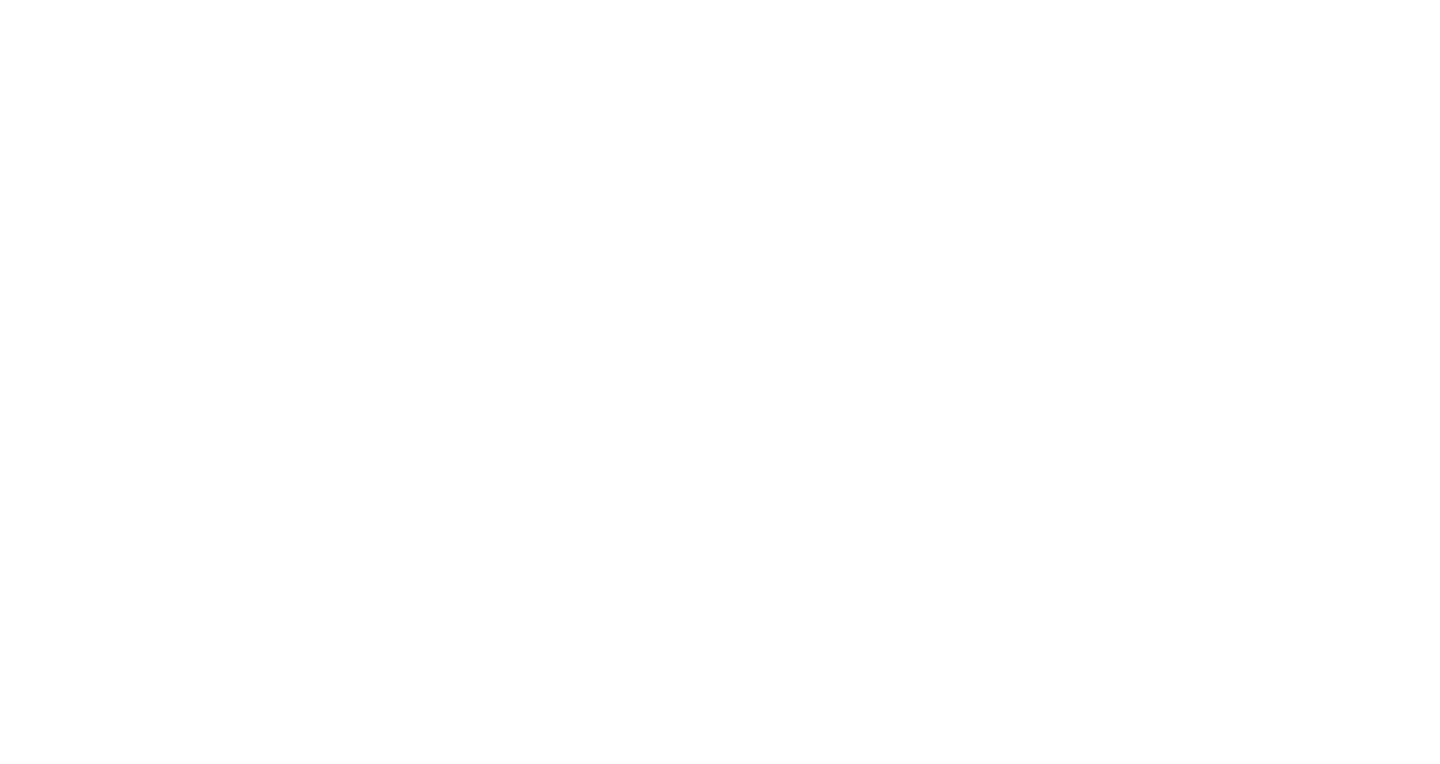
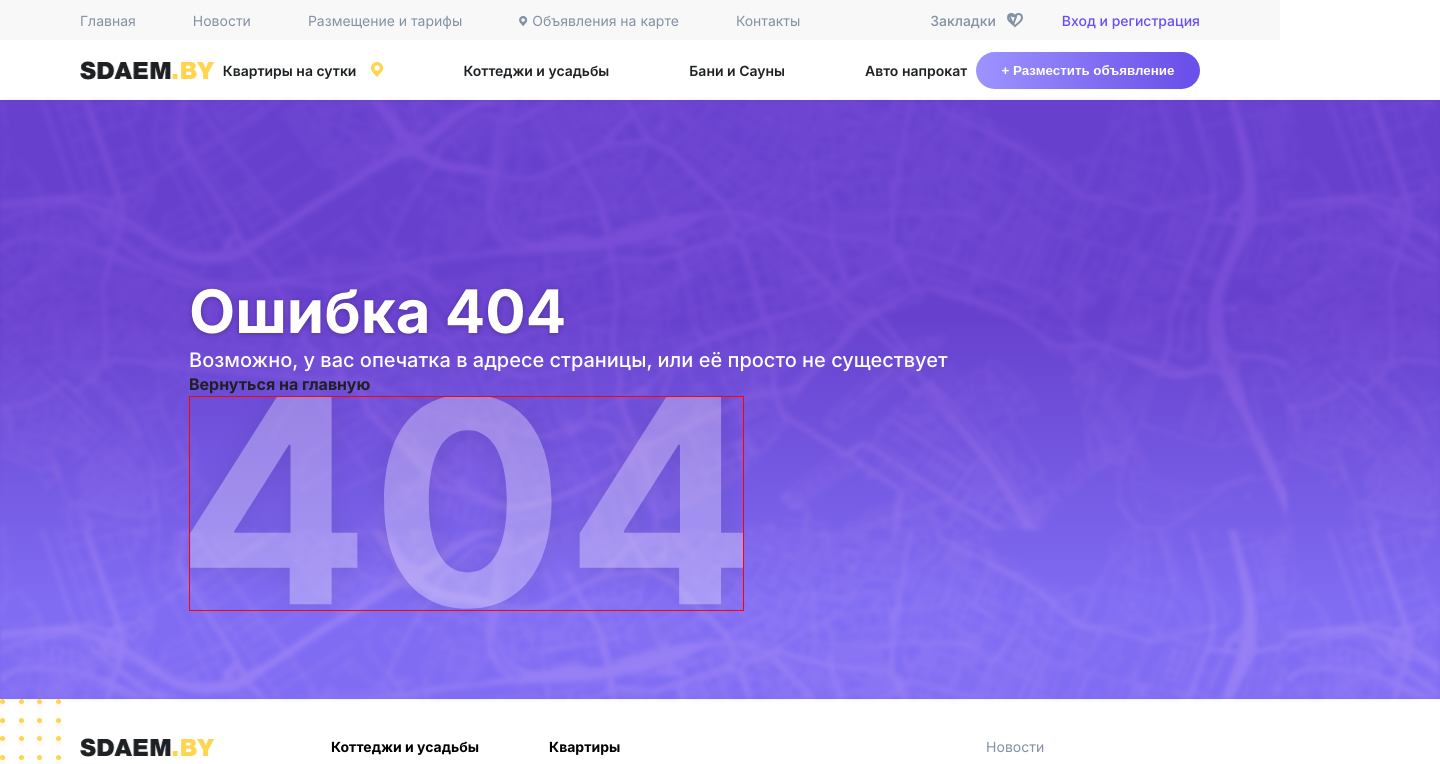
Before and after one commit to AlexBash82/sdaem, a React (Create React App) app: page / in a window 1280 px wide. Before the commit this address had no page. Shown: the top 764 px of the page, 1440 px wide, since content can reach past the window. Built offline with nearby package versions, Linux system fonts and the light colour scheme.

Commit message:
starting 404

```diff
--- a/src/App.tsx
+++ b/src/App.tsx
@@ -2,6 +2,7 @@
 import { Route, Routes } from 'react-router-dom'
 import './App.css';
 import { Contacts } from './pages/Contacts/Conacts';
+import { Error404 } from './pages/Error404/Error404';
 import { Main } from './pages/Main/Main';
 
 function App() {
@@ -10,6 +11,7 @@
       <Routes>
         <Route path='/sdaem/' element={<Main/>}/>
         <Route path='/sdaem/contacts' element={<Contacts/>}/>
+        <Route path='*' element={<Error404/>}/>
       </Routes>
     </>
   );
--- /dev/null
+++ b/src/Modules/DottedBox/DottedBox.scss
@@ -0,0 +1,18 @@
+.columns {
+  display: flex;
+  flex-direction: column;
+  gap: 13.73px;
+}
+
+.row {
+  display: flex;
+  gap: 13.73px;
+}
+
+.circle {
+  width: 5px;
+  height: 5px;
+  border-radius: 50%;
+  //background: #FFFFFF;
+  box-shadow: 0px 4px 4px rgba(255, 123, 88, 0.13);
+}
--- /dev/null
+++ b/src/Modules/DottedBox/DottedBox.tsx
@@ -0,0 +1,38 @@
+import React from 'react'
+import './DottedBox.scss'
+
+interface DottedBoxProps {
+  color: string,
+}
+
+export const DottedBox: React.FC<DottedBoxProps> = (props) => {
+  const {
+    color,
+  } = props
+
+  const four = [1, 2, 3, 4]
+
+  return (
+    <div className='columns'>
+      {four.map((item) => {
+        return (
+          <div
+          className='row'
+          key={item}
+          >
+            {four.map((index) => {
+              return (
+                <div
+                style={{background: color}}
+                className='circle'
+                key={index}
+                />
+              )
+            })}
+          </div>
+        )
+      })}
+    </div>
+
+  )
+}
--- /dev/null
+++ b/src/pages/Error404/Error404.scss
@@ -0,0 +1,60 @@
+.ErrorPage {
+  position: relative;
+  width: 1440px;
+  height: 599px;
+  background: linear-gradient(360deg, #7E6AF3 15.95%, #6540CD 63.1%);
+
+  &_img {
+    width: 1440px;
+    height: 599px;
+    background: url('../../../public/png/city-map.png');
+    mix-blend-mode: overlay;
+    //opacity: 0.2;
+    filter: blur(2px);
+  }
+
+  &_container {
+    position: absolute;
+    top: 175px;
+    left: 189px;
+    width: 1027px;
+    height: 239px;
+
+    &_left {
+
+      &_title {
+        font-weight: 700;
+        font-size: 60px;
+        line-height: 73px;
+        color: #FFFFFF;
+        text-shadow: 0px 1px 5px rgba(0, 0, 0, 0.25);
+      }
+
+      &_text {
+        font-size: 20px;
+        line-height: 24px;
+        color: #FFFFFF;
+      }
+
+      &_button {
+        font-weight: 700;
+        font-size: 16px;
+        line-height: 24px;
+        color: #1E2123;
+      }
+    }
+
+    &_right {
+      width: 553px;
+      height: 213px;
+      border: 1px solid red;
+      overflow: hidden;
+
+      &_img {
+        width: 590px;
+        height: 275px;
+        background: url('../../../public/svg/404.svg') -30px -32px /cover no-repeat;
+      }
+    }
+  }
+}
--- /dev/null
+++ b/src/pages/Error404/Error404.tsx
@@ -0,0 +1,28 @@
+import React from 'react'
+import { Footer } from '../../components/Footer/Footer'
+import { Header } from '../../components/Header/Header'
+import { DottedBox } from '../../Modules/DottedBox/DottedBox'
+import './Error404.scss'
+
+export const Error404 = () => {
+  return (
+    <>
+      <Header/>
+      <div className='ErrorPage'>
+        <div className='ErrorPage_img'/>
+        <div className='ErrorPage_container'>
+          <div className='ErrorPage_container_left'>
+            <div className='ErrorPage_container_left_title'>Ошибка 404</div>
+            <div className='ErrorPage_container_left_text'>Возможно, у вас опечатка в адресе страницы, или её просто не существует</div>
+            <div className='ErrorPage_container_left_button'>Вернуться на главную</div>
+          </div>
+          <div className='ErrorPage_container_right'>
+            <div className='ErrorPage_container_right_img'/>
+          </div>
+        </div>
+        <DottedBox color={'#FFD54F'}/>
+      </div>
+      <Footer/>
+    </>
+  )
+}
--- a/src/pages/Main/Main.tsx
+++ b/src/pages/Main/Main.tsx
@@ -3,6 +3,7 @@
 import { Header } from '../../components/Header/Header'
 import { Footer } from '../../components/Footer/Footer'
 import { SearchBoard } from '../../components/SearchBoard/SearchBoard'
+import { DottedBox } from '../../Modules/DottedBox/DottedBox'
 
 export const Main = () => {
   return (
@@ -10,6 +11,7 @@
       <Header/>
       <div className='Board'>
         <div className='Board_container'>
+          <div className='Board_container_img'/>
           <div className='Board_container_box'>
             <div className='Board_container_box_title'>
                 <div>Sdaem.by - у нас живут</div>
@@ -17,7 +19,6 @@
             </div>
             <SearchBoard/>
           </div>
-          <div className='Board_container_img'/>
         </div>
       </div>
       <div>Main</div>
```
Also changed, not shown: public/svg/404.svg (added).
